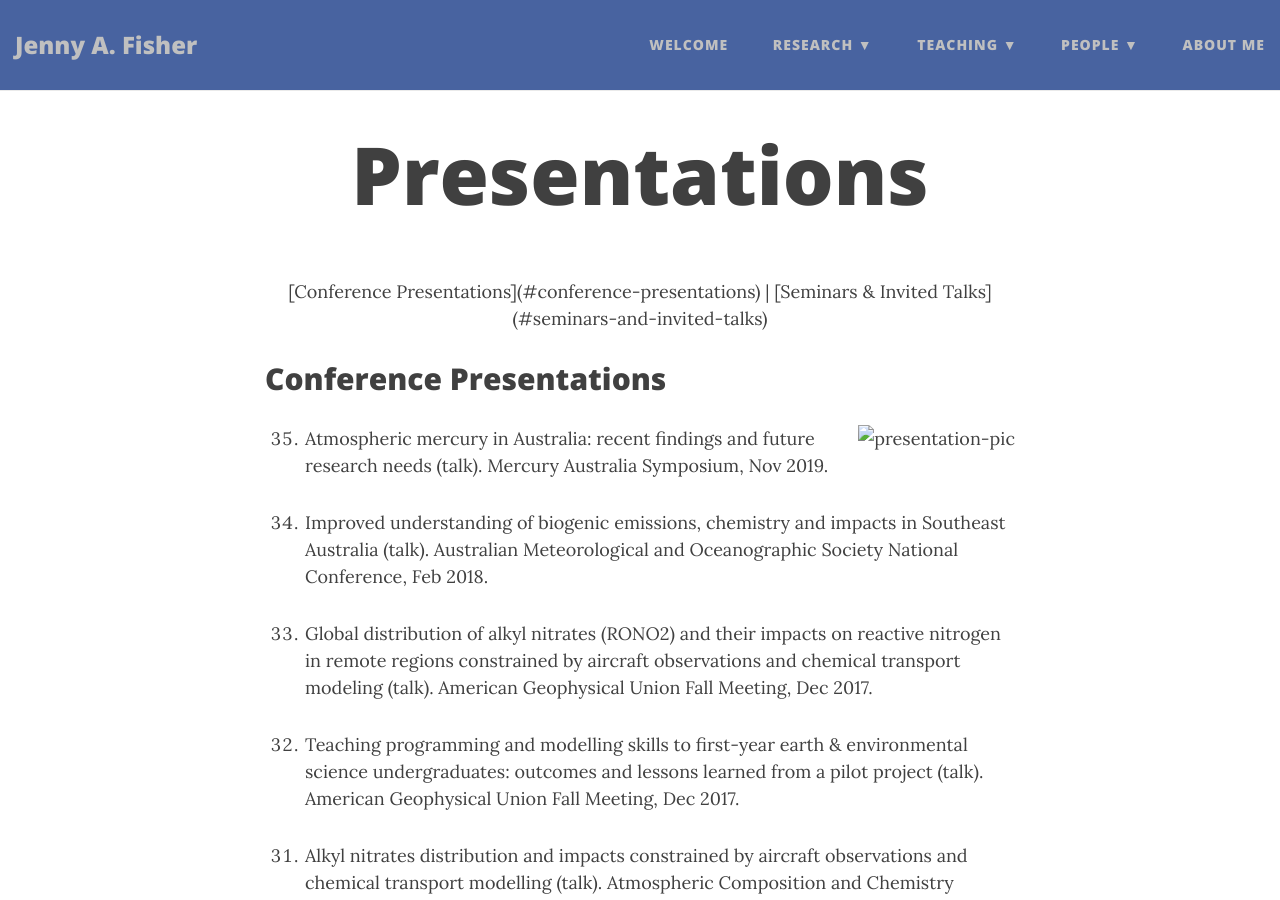
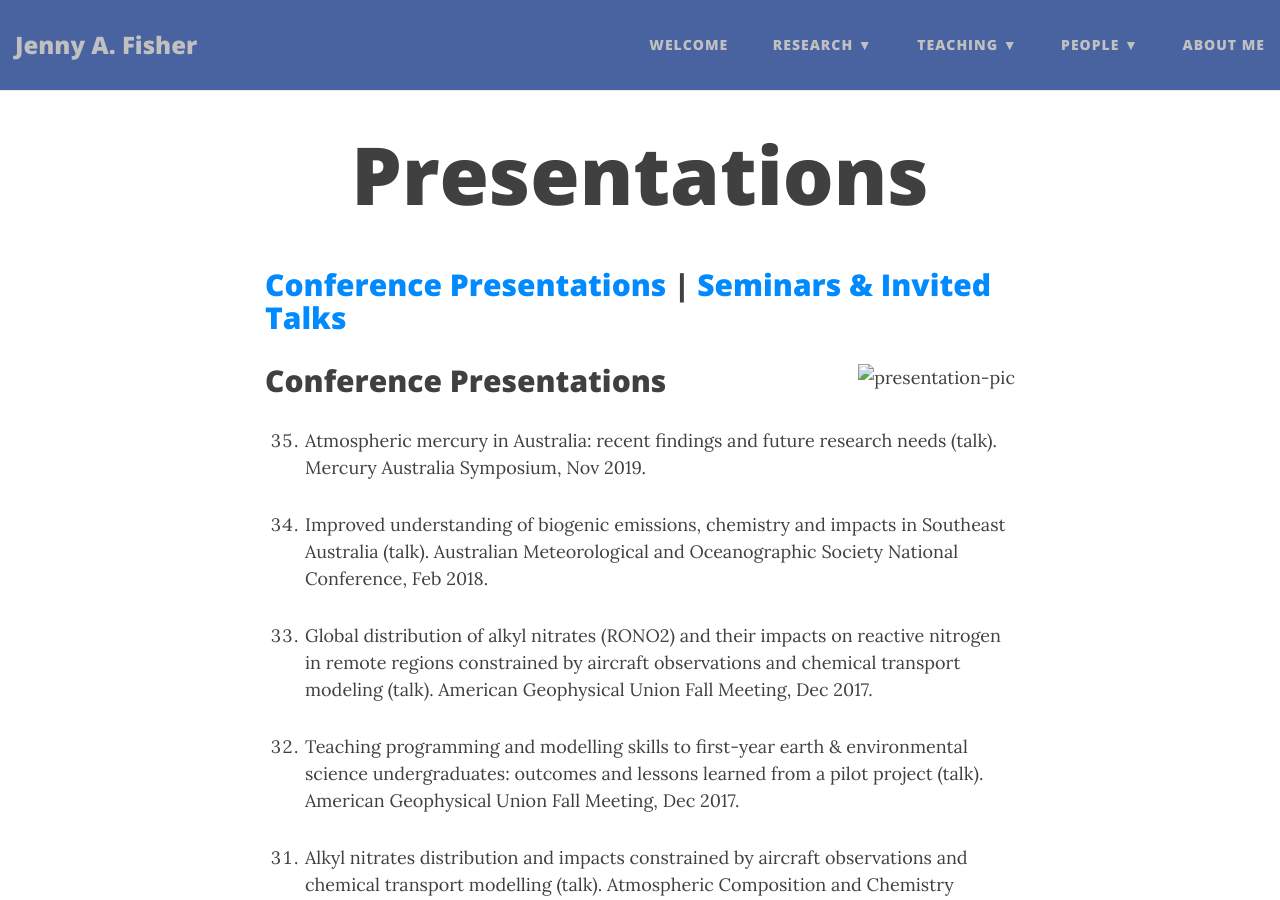
Before and after one commit to jennyfisher/jennyfisher.github.io, a Jekyll site: the page built from presentations.md, in a window 1280 px wide and 900 px high. Built offline with Jekyll 4.4.1, drawn with Linux system fonts in a browser that asks for light colours; nearby versions of some CDN libraries.

Commit message:
Update presentations.md

```diff
--- a/presentations.md
+++ b/presentations.md
@@ -3,11 +3,11 @@ layout: page
 title: Presentations
 ---
 
-<p align="center"> [Conference Presentations](#conference-presentations) | [Seminars & Invited Talks](#seminars-and-invited-talks) </p>
+## [Conference Presentations](#conference-presentations)   |   [Seminars & Invited Talks](#seminars-and-invited-talks)
+
+![presentation-pic](img/presenting.jpeg){:style="float: right;margin-left: 7px;:class="img-responsive"}
 
 ## Conference Presentations
-
-![presentation-pic](img/presenting.jpeg){:style="float: right;margin-left: 7px;:class="img-responsive"}
 
 1. Atmospheric mercury in Australia: recent findings and future research needs (talk). Mercury Australia Symposium, Nov 2019.
 
```
